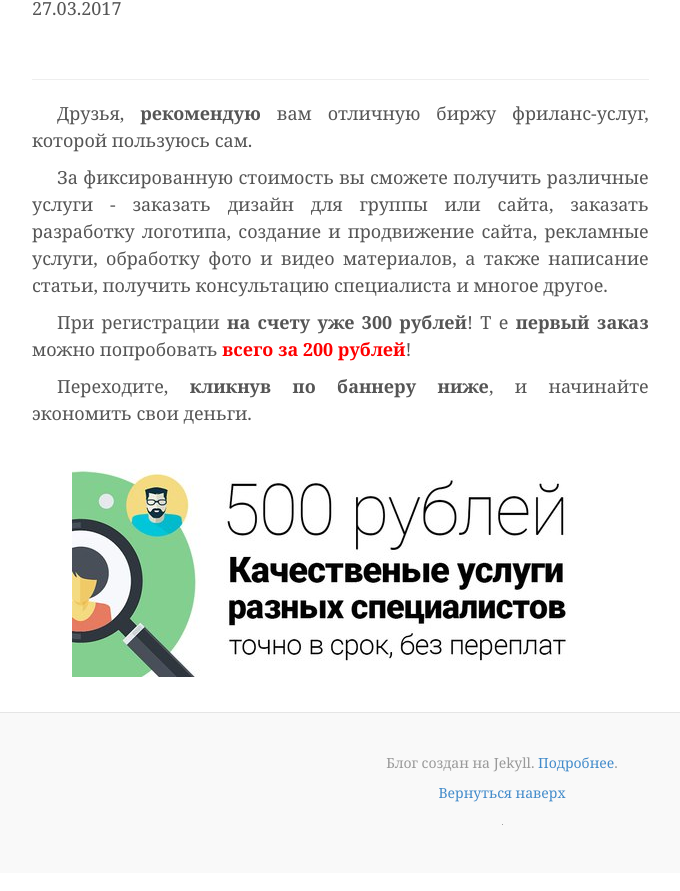
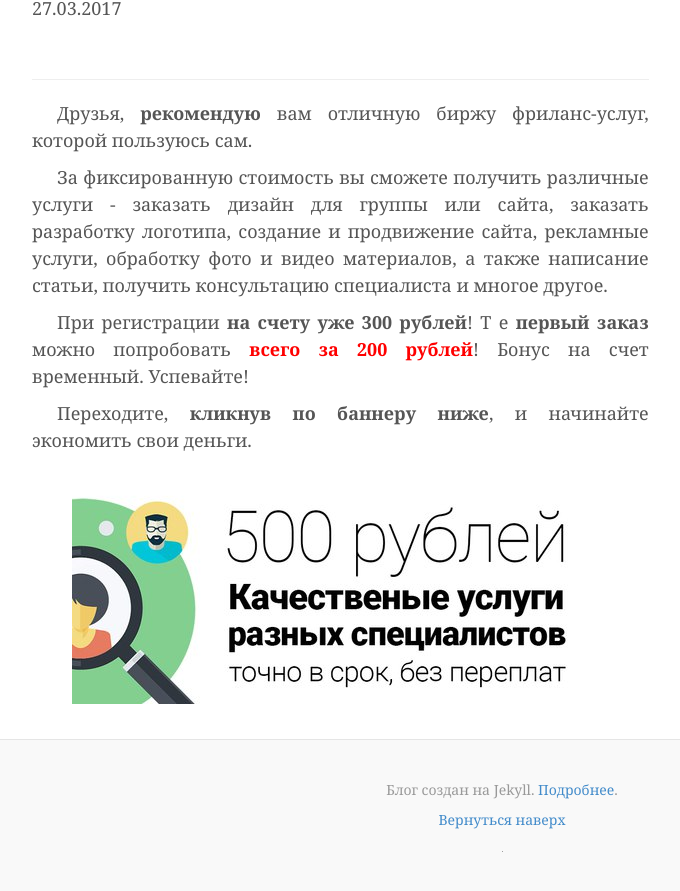
Before and after one commit to htmlblog/htmlblog.github.io, a Jekyll site: the page built from index.html, in a window 1280 px wide and 900 px high, scrolled down 727 px. Shown: the top 891 px of the window, without its empty margins (138-818 px from the left). Built offline with Jekyll 4.4.1, drawn with Linux system fonts in a browser that asks for light colours; the list of posts is cut into pages by our own code; comment, search, counter and statistics services are not loaded; grey boxes are pictures that could not be loaded.

Commit message:
Update index.html

```diff
--- a/index.html
+++ b/index.html
@@ -62,7 +62,7 @@ layout: default
 </p>
 <p style="text-indent: 25px; text-align: justify;">
   При регистрации <strong>на счету уже 300 рублей</strong>!
-Т е <strong>первый заказ</strong> можно попробовать <span style="color: red;"><strong>всего за 200 рублей</strong></span>!
+Т е <strong>первый заказ</strong> можно попробовать <span style="color: red;"><strong>всего за 200 рублей</strong></span>! Бонус на счет временный. Успевайте!
 </p>
 <p style="text-indent: 25px; text-align: justify;">
   Переходите, <strong>кликнув по баннеру ниже</strong>, и начинайте экономить свои деньги.
```
